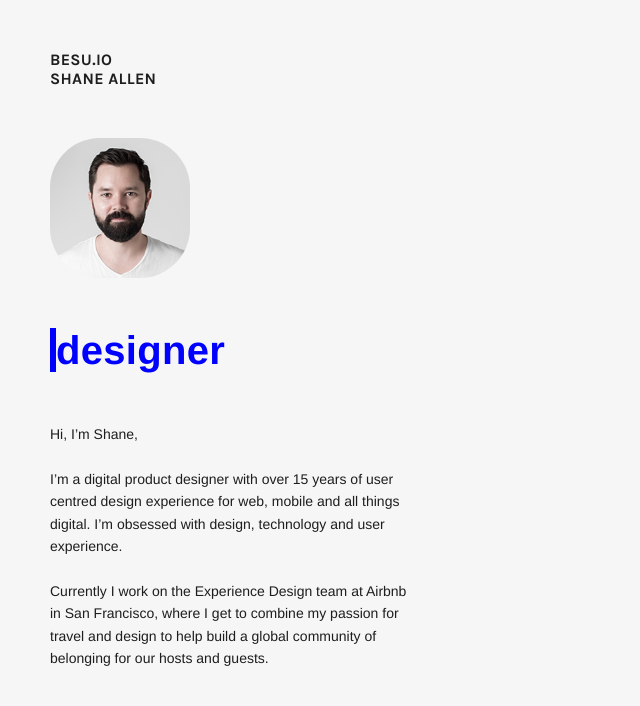
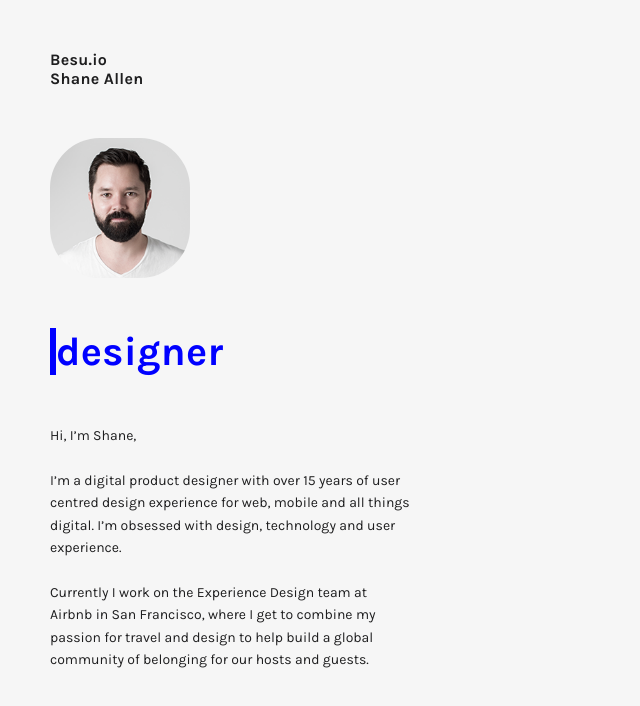
Before and after one commit to zupershane/zupershane, a plain HTML site: page index.html in a window 1280 px wide. Shown: the whole page, without its empty margins (0-640 px from the left). Drawn offline with Linux system fonts and the light colour scheme.

Commit message:
update all fonts

```diff
--- a/css/style.css
+++ b/css/style.css
@@ -39,7 +39,7 @@ h1 {
   text-align: left;
   margin: 0;
   padding: 0;
-  text-transform: uppercase;
+
 }
 
 h2 {
@@ -50,12 +50,11 @@ h2 {
   text-align: left;
   margin: 0;
   padding: 0;
-  text-transform: uppercase;
 }
 
 h3 {
   color: #0000FF;
-  font-family: "Helvetica Neue", Helvetica, Arial, "Lucida Grande", sans-serif;
+  font-family: 'Karla', sans-serif;
   font-size: 40px;
   letter-spacing: 0.3px;
   text-align: left;
@@ -65,7 +64,7 @@ h3 {
 
 p {
   color: #1E1E1F;
-  font-family: "Helvetica Neue", Helvetica, Arial, "Lucida Grande", sans-serif;
+  font-family: 'Karla', sans-serif;
   font-size: 14px;
   -webkit-font-smoothing: antialiased;
   line-height: 1.6em;
```
